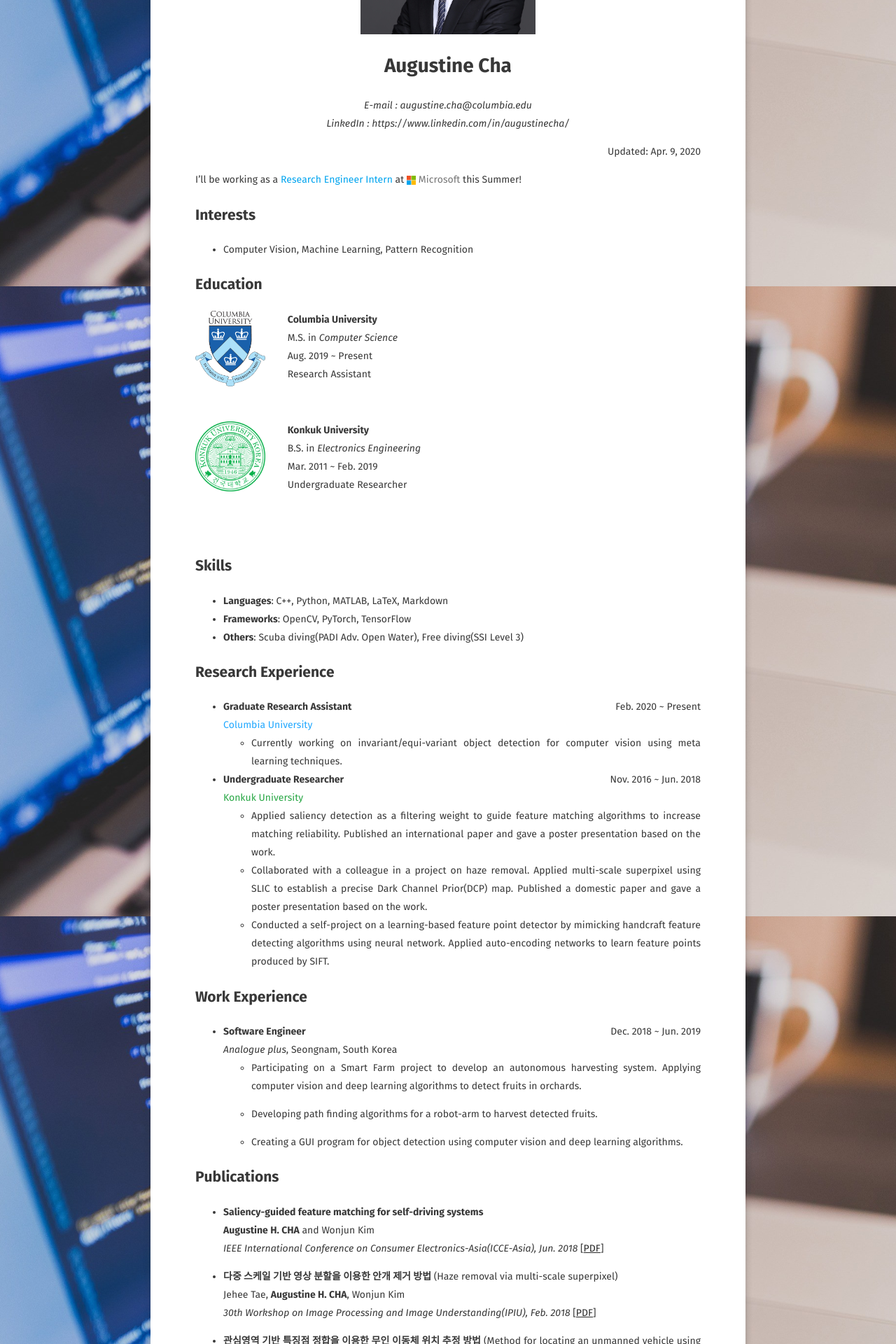
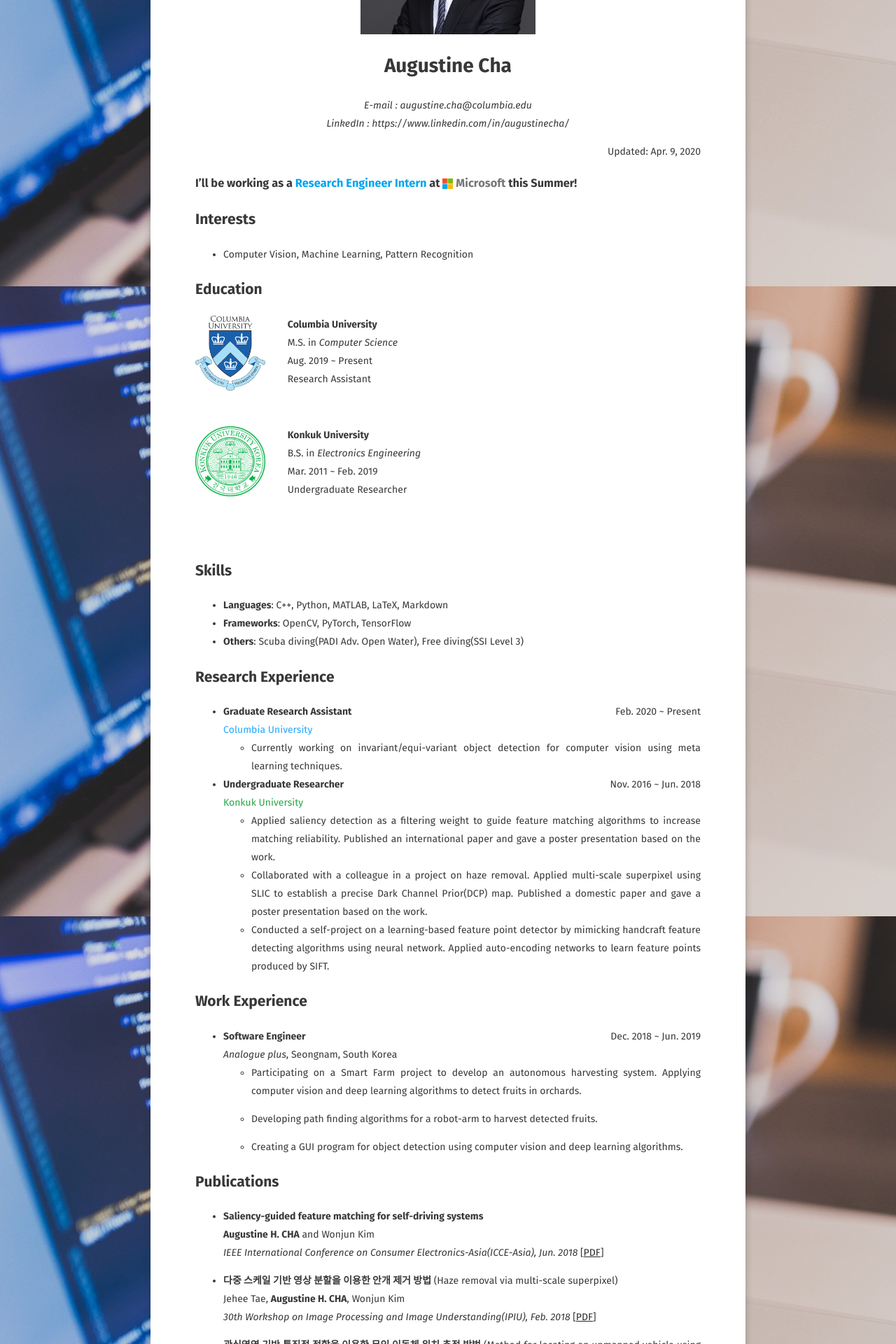
Before and after one commit to AugustineCha/augustinecha.github.io, a Jekyll site: the page built from about/index.md, in a window 1280 px wide. Shown: the part 491-2411 px from the top of the page at 70% size. Built offline with Jekyll 4.4.1, drawn with Linux system fonts in a browser that asks for light colours; some web fonts are replaced.

Commit message:
size fix

```diff
--- a/about/index.md
+++ b/about/index.md
@@ -22,7 +22,7 @@ img {
 
 <span style="float: right;"> Updated: Apr. 9, 2020 </span><br>
 
-I'll be working as a <span style="color:#00A4EF">Research Engineer Intern</span>  at <span style="color:#767676"><span><img src="microsoft.jpg" style="width: 13px;"/></span> Microsoft</span> this Summer!
+### I'll be working as a <span style="color:#00A4EF">Research Engineer Intern</span>  at <span style="color:#767676"><span><img src="microsoft.jpg" style="width: 15px;"/></span> Microsoft</span> this Summer!
 
 ## Interests
 - Computer Vision, Machine Learning, Pattern Recognition
```
